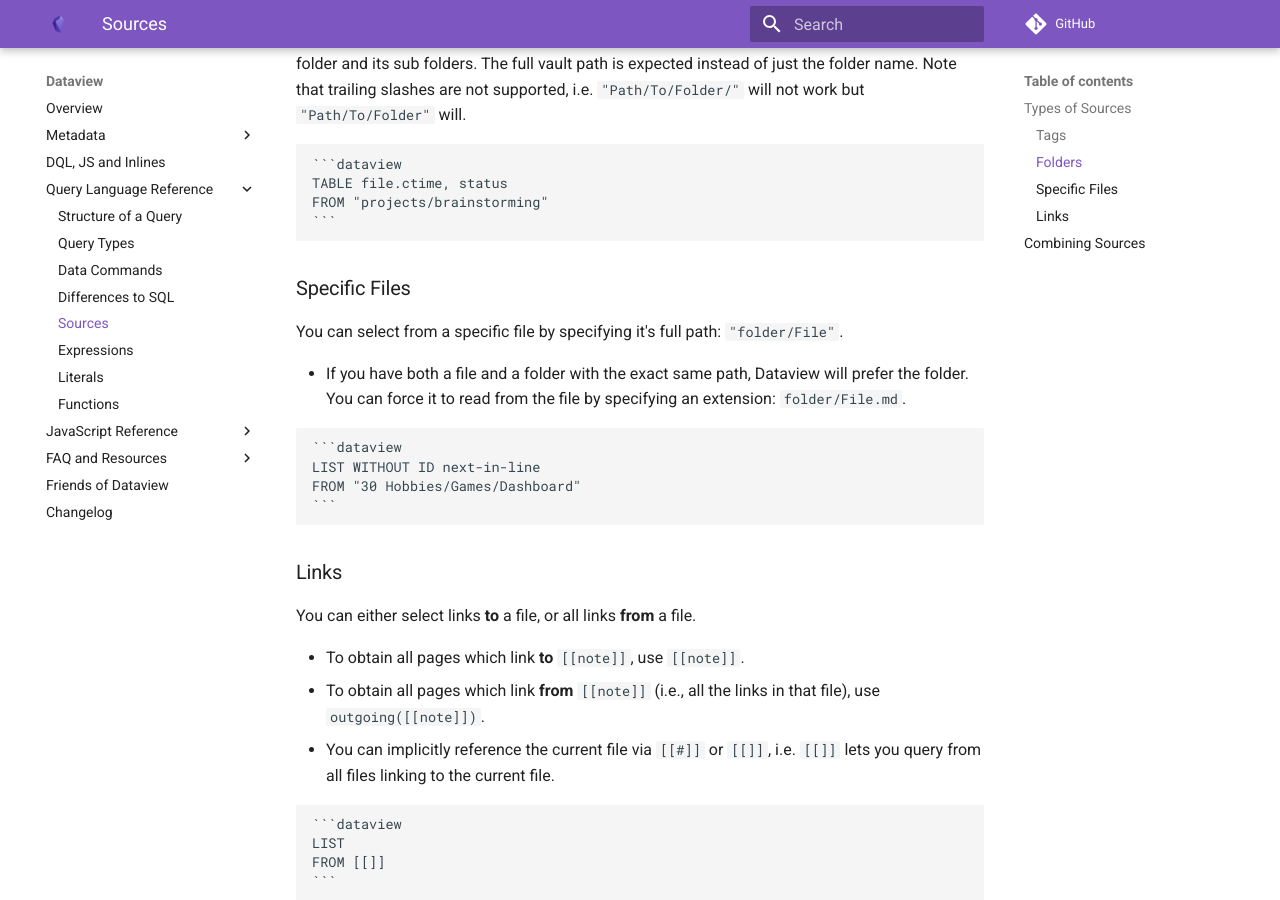
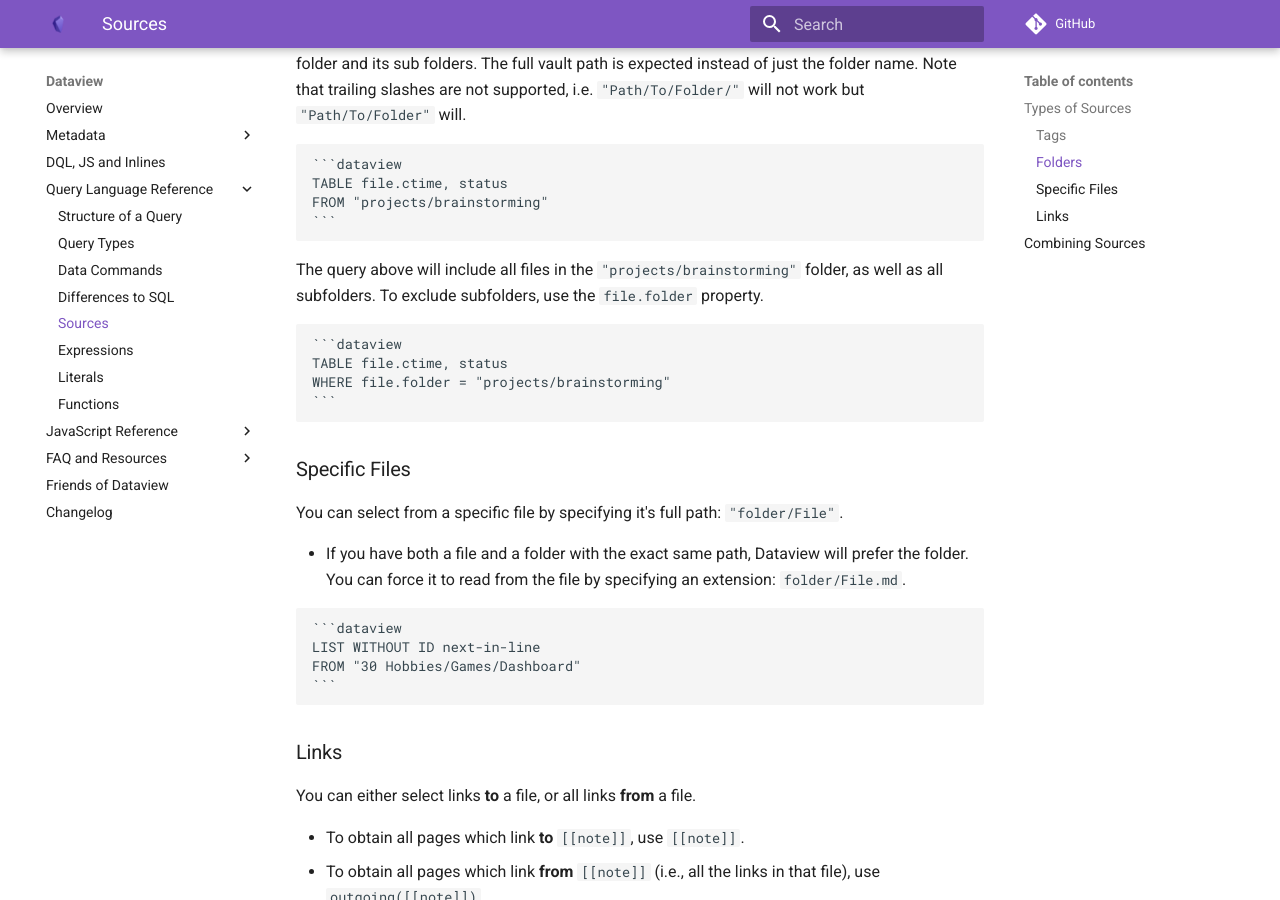
Before and after one commit to blacksmithgu/obsidian-dataview, an MkDocs documentation site: the page built from docs/docs/reference/sources.md, in a window 1280 px wide and 900 px high, scrolled down 642 px. Built offline with MkDocs 1.6.1 and Material for MkDocs 9.7.7, drawn with Linux system fonts in a browser that asks for light colours; comment, search, counter and statistics services are not loaded.

Commit message:
Add guidance for excluding subfolders for folder sources

````diff
--- a/docs/docs/reference/sources.md
+++ b/docs/docs/reference/sources.md
@@ -26,6 +26,15 @@ Sources of the form `"folder"`. These match all files / sections / tasks contain
 ```dataview
 TABLE file.ctime, status
 FROM "projects/brainstorming"
+```
+~~~
+
+The query above will include all files in the `"projects/brainstorming"` folder, as well as all subfolders. To exclude subfolders, use the `file.folder` property.
+
+~~~
+```dataview
+TABLE file.ctime, status
+WHERE file.folder = "projects/brainstorming"
 ```
 ~~~
 
````
